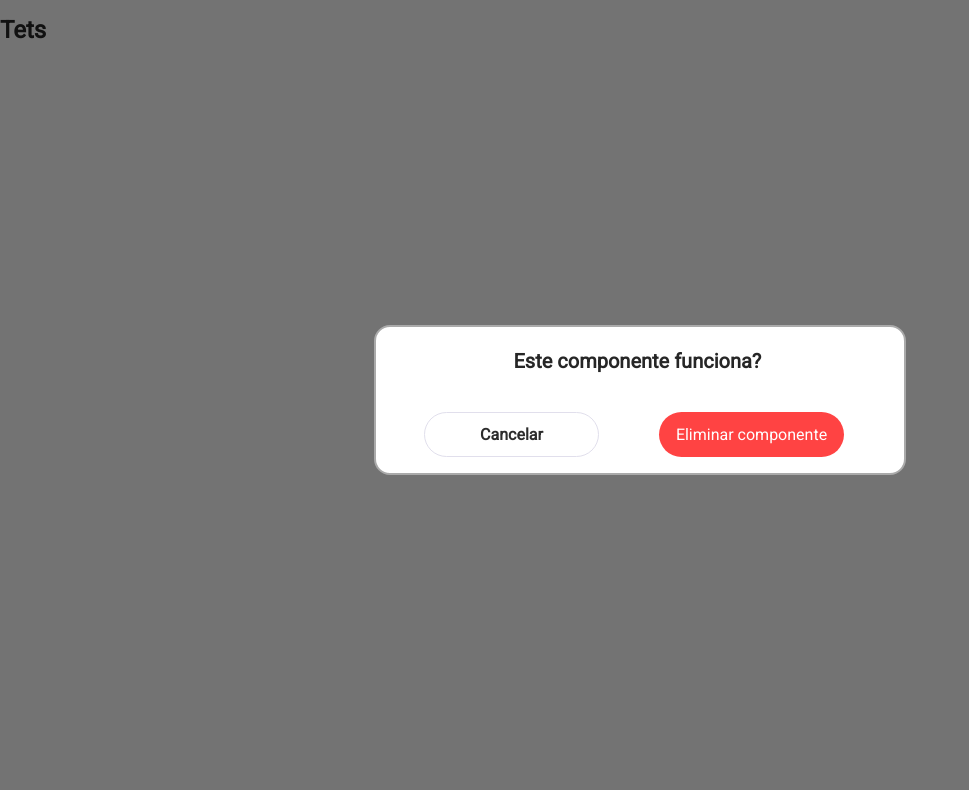
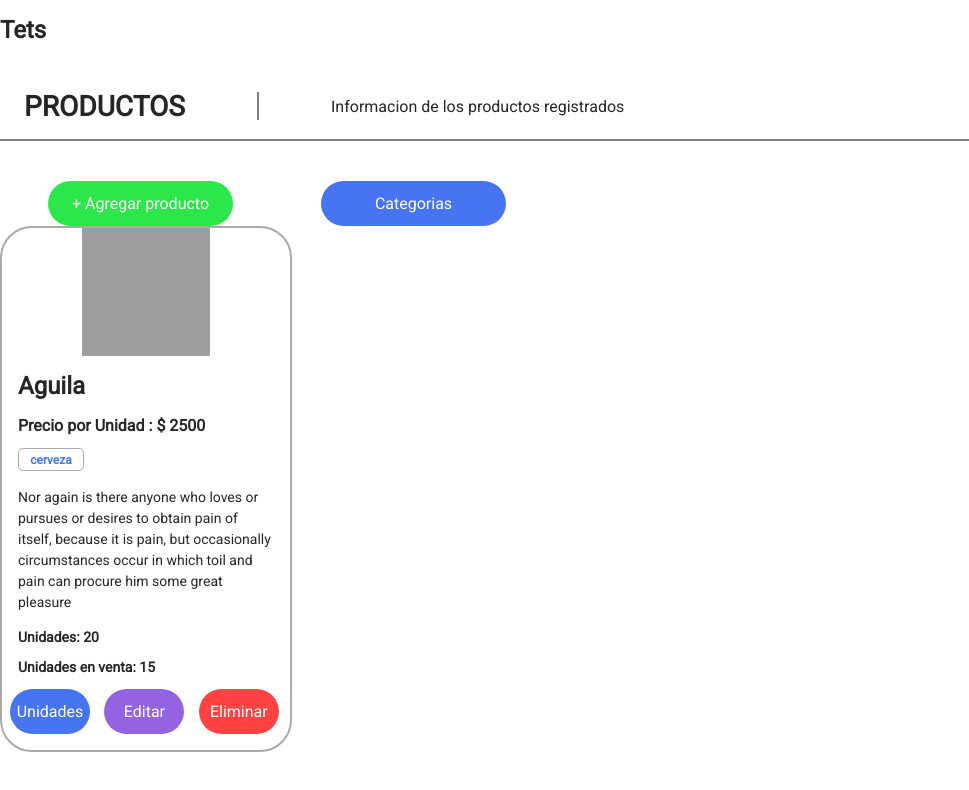
Before and after one commit to MaicolM11/entre-nubes-app, a React (Create React App) app: page /test in a window 1280 px wide. Shown: the top 790 px of the page, without its empty margins (0-969 px from the left). Built offline with nearby package versions, Linux system fonts and the light colour scheme; grey boxes are pictures that could not be loaded.

Commit message:
header-products

```diff
--- /dev/null
+++ b/src/components/headers/headerProducts/HeaderProducts.css
@@ -0,0 +1,63 @@
+.description{
+    display: flex;
+    border-bottom:solid  2px gray;
+}
+
+.title{
+
+    border-right:solid  2px gray;
+    padding-right: 3rem;
+    margin-right: 4.5rem;
+
+    font-family: 'Roboto';
+    font-style: normal;
+    font-weight: 700;
+    font-size: 28px;
+    line-height: 33px;
+    /* identical to box height */
+
+    display: flex;
+    align-items: center;
+    text-transform: capitalize;
+
+    color: #262626;
+
+
+    /* Inside auto layout */
+
+    flex: none;
+    order: 0;
+    flex-grow: 0;
+}
+
+.descriptionText{
+    margin-top: 1.85rem;
+    width: 384px;
+    height: 33px;
+
+    font-family: 'Roboto';
+    font-style: normal;
+    font-weight: 400;
+    font-size: 16px;
+    line-height: 19px;
+    display: flex;
+    align-items: center;
+
+    color: #262626;
+
+
+    /* Inside auto layout */
+
+    flex: none;
+    order: 2;
+    align-self: stretch;
+    flex-grow: 0;
+
+}
+
+.buttonsHeader{
+    display: flex;
+    gap: 5.5rem;
+    margin-top: 2.5rem;
+    margin-left: 3rem;
+}
--- /dev/null
+++ b/src/components/headers/headerProducts/HeaderProducts.js
@@ -0,0 +1,24 @@
+import React from "react";
+import './HeaderProducts.css'
+import {Button} from '../../buttons/button/Button'
+
+const HeaderProducts = () =>{
+    return(
+        <div>
+            <div className="description">
+                <h1 className="title">PRODUCTOS</h1>
+                <h1 className="descriptionText">Informacion de los productos registrados</h1>
+            </div>
+            <div className="buttonsHeader">
+                <Button
+                 theme="ok" size="medium"
+                >+ Agregar producto</Button>
+                 <Button
+                 theme="option" size="medium"
+                >Categorias</Button>
+            </div>
+        </div>
+    )
+}
+
+export default HeaderProducts
--- a/src/pages/componentTest/Test.js
+++ b/src/pages/componentTest/Test.js
@@ -4,6 +4,7 @@ import ModalMessage from '../../components/modals/message/ModalMessage';
 import AppProductModal from '../../components/modals/add-product-stock/AddProductStockModal'
 import CategoryTarget from '../../components/cards/category/CategoryTarget';
 import DeleteModal from '../../components/modals/delete/DeleteModal';
+import  HeaderProducts from '../../components/headers/headerProducts/HeaderProducts'
 
 const Test = () => {
 
@@ -18,11 +19,12 @@ const Test = () => {
   return (
     <div className='test'>
       <h1>Tets</h1>
-      {/* <CardProduct url ={url} name="Aguila" price={123}
-      category = "Cerveza"
-      description={des} units={10}
-      unitsSale={7}/> */}
-      <DeleteModal  title='Este componente funciona?' btnName='Eliminar componente' />
+      <HeaderProducts/>
+      <CardProduct
+      url = {url} name="Aguila" price={2500}
+      category="cerveza" description ={des}
+      units={20} unitsSale = {15}
+      />
     </div>
   );
 };
```
